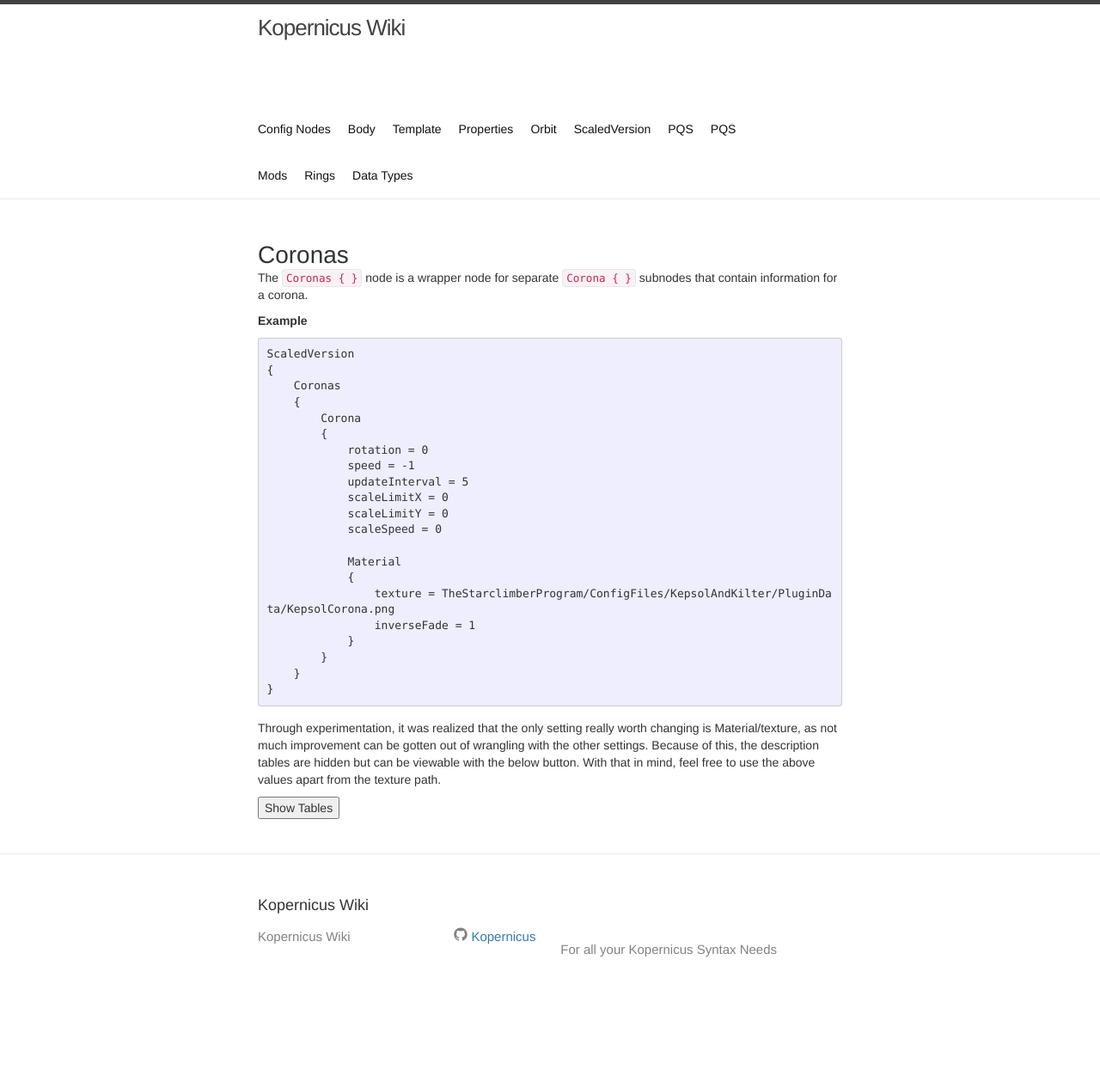
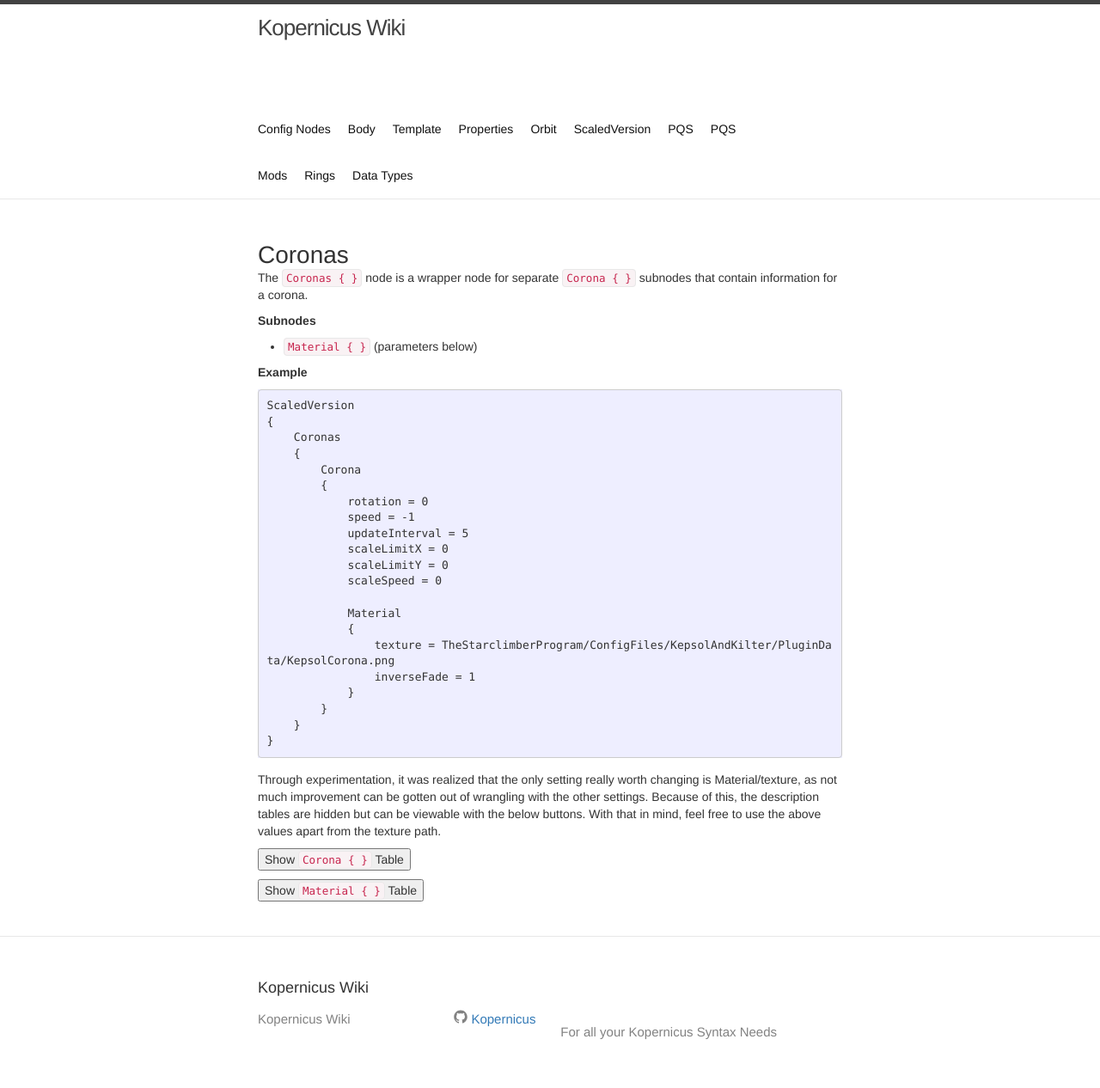
Before and after one commit to Kopernicus/wiki, a Jekyll site: the page built from main/ScaledVersion/Corona.md, in a window 1280 px wide. Shown: the whole page at 86% size. Built offline with Jekyll 4.4.1, drawn with Linux system fonts in a browser that asks for light colours; before the commit the page ends 1170 px from its top, so only the background shows below that.

Commit message:
Update Corona.md

````diff
--- a/main/ScaledVersion/Corona.md
+++ b/main/ScaledVersion/Corona.md
@@ -5,6 +5,9 @@ sidenote: what the hell squad
 ---
 
 The `Coronas { }` node is a wrapper node for separate `Corona { }` subnodes that contain information for a corona.
+
+**Subnodes**
+* `Material { }` (parameters below)
 
 **Example**
 ```
@@ -31,9 +34,9 @@ ScaledVersion
 }
 ```
 
-Through experimentation, it was realized that the only setting really worth changing is Material/texture, as not much improvement can be gotten out of wrangling with the other settings. Because of this, the description tables are hidden but can be viewable with the below button. With that in mind, feel free to use the above values apart from the texture path.
+Through experimentation, it was realized that the only setting really worth changing is Material/texture, as not much improvement can be gotten out of wrangling with the other settings. Because of this, the description tables are hidden but can be viewable with the below buttons. With that in mind, feel free to use the above values apart from the texture path.
 
-<button data-toggle="collapse" data-target="#collapse-table">Show Tables</button>
+<button data-toggle="collapse" data-target="#collapse-table">Show <code>Corona { }</code> Table</button>
 
 {: #collapse-table .collapse}
 |Property|Format|Description|
@@ -45,7 +48,9 @@ Through experimentation, it was realized that the only setting really worth chan
 |speed|Integer|The speed at which ???|
 |rotation|Float|The rotation of the texture around the star as viewed in-game.|
 
-{: #collapse-table .collapse}
+<button data-toggle="collapse" data-target="#collapse-mat-table">Show <code>Material { }</code> Table</button>
+
+{: #collapse-mat-table .collapse}
 |Property|Format|Description|
 |--------|------|-----------|
 |texture|File Path|The texture containing the corona texture.|
````
